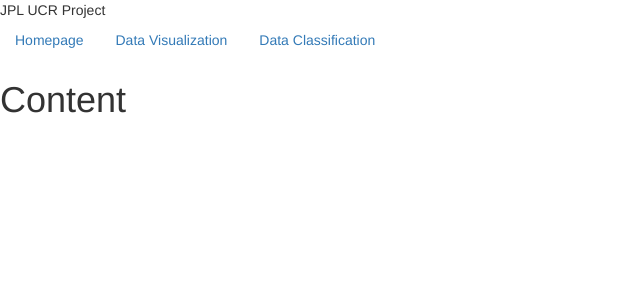
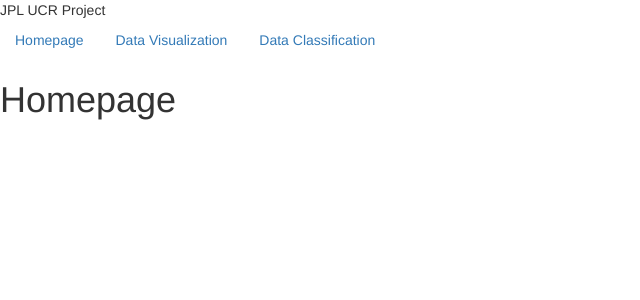
Before and after one commit to MohammadAkbar/JPLUCR, a Flask app: page / in a window 1280 px wide. Shown: the top 300 px of the page, without its empty margins (0-640 px from the left). Run offline with Flask 2, Linux system fonts and the light colour scheme; some libraries are stand-ins or nearby versions.

Commit message:
templates

```diff
--- a/flaskapp/templates/index.html
+++ b/flaskapp/templates/index.html
@@ -4,6 +4,6 @@
 
 {% block content %}
     <div>
-        <h1>Content</h1>
+        <h1>Homepage</h1>
     </div>
 {% endblock %}
```
